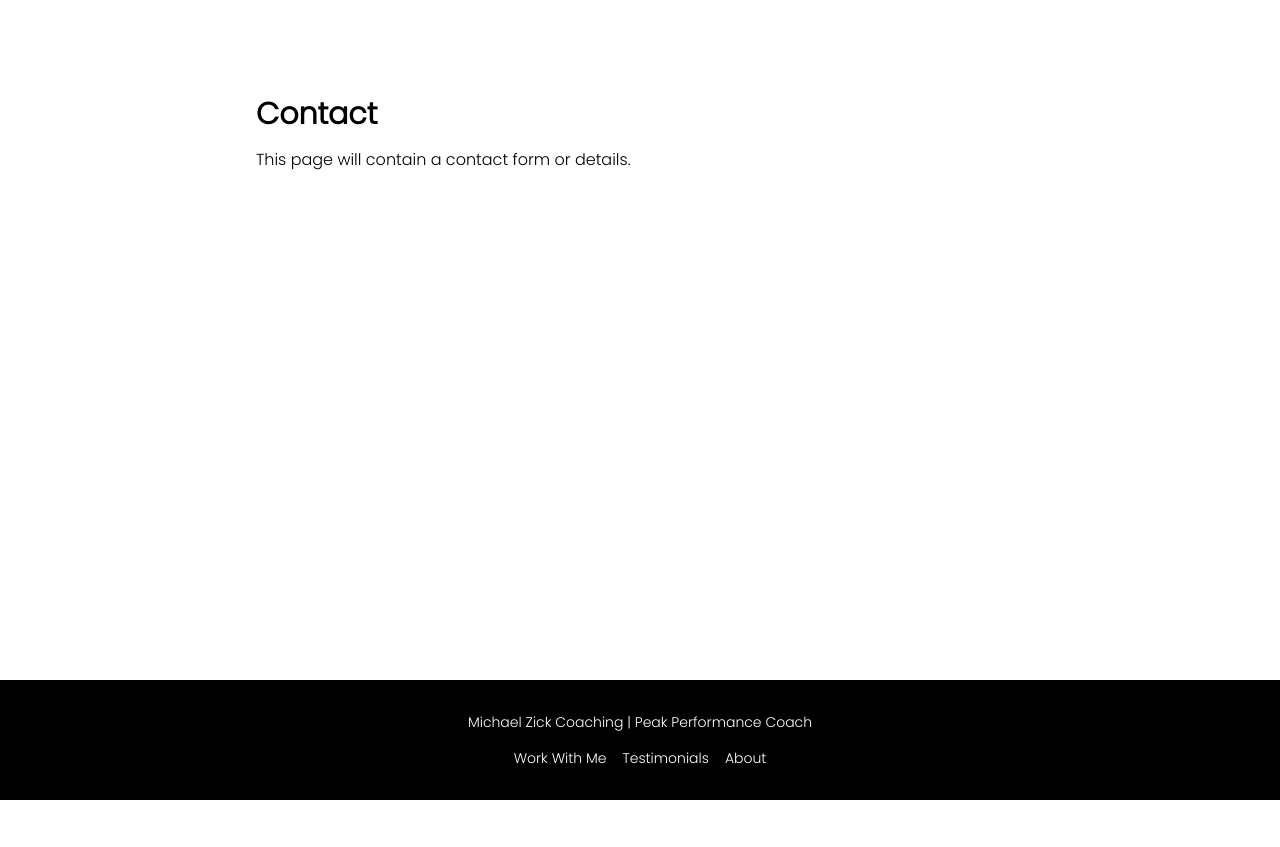
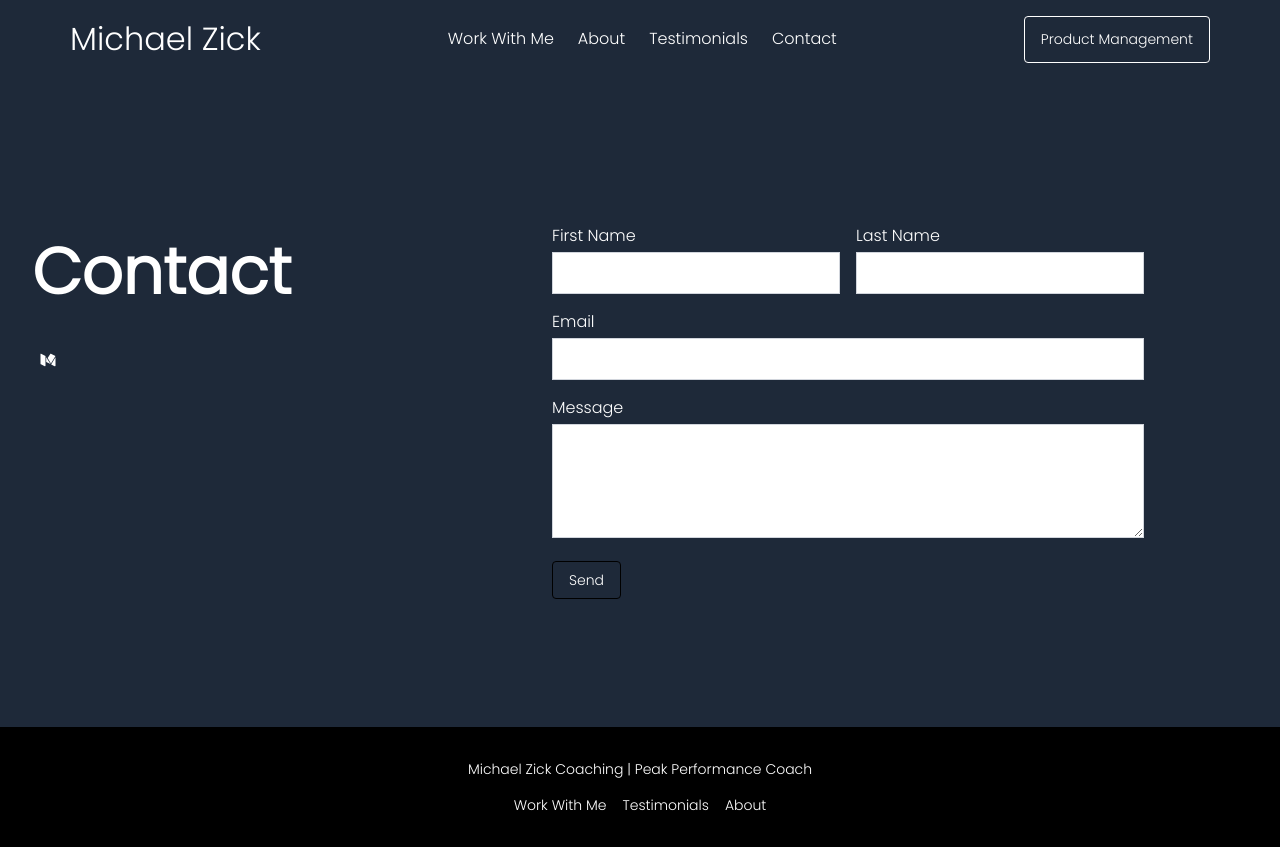
Before and after one commit to michaelzick/michaelzick.com, a Next.js app: page /contact in a window 1280 px wide. Before the commit the page ends 800 px from the top, so only its background shows below. Built offline with nearby package versions, Linux system fonts and the light colour scheme.

Commit message:
feat: add contact form

```diff
--- a/app/contact/page.tsx
+++ b/app/contact/page.tsx
@@ -1,8 +1,82 @@
 export default function Contact() {
   return (
-    <div className="max-w-3xl mx-auto py-24 space-y-4">
-      <h1 className="text-3xl font-semibold">Contact</h1>
-      <p>This page will contain a contact form or details.</p>
+    <div className="flex flex-col">
+      <section className="bg-[var(--dark-blue)] text-white px-6 md:px-8 pt-40 md:pt-56 pb-24 md:pb-32">
+        <div className="max-w-screen-xl mx-auto grid md:grid-cols-12 gap-8">
+          <div className="md:col-span-5 space-y-6">
+            <h1 className="text-[64px] font-semibold">Contact</h1>
+            <div className="flex space-x-4">
+              <a
+                href="https://michaelzick.medium.com"
+                target="_blank"
+                rel="noopener noreferrer"
+                aria-label="Medium"
+              >
+                <svg
+                  className="w-8 h-8 fill-current"
+                  viewBox="0 0 64 64"
+                  aria-hidden="true"
+                >
+                  <path d="M46.908,23.95c-0.006-0.005-0.011-0.01-0.018-0.014l-0.01-0.005l-9.05-4.525c-0.061-0.031-0.125-0.051-0.19-0.068c-0.082-0.021-0.165-0.034-0.249-0.034c-0.347,0-0.692,0.174-0.878,0.477l-5.21,8.467l6.538,10.625l9.095-14.779C46.966,24.046,46.952,23.985,46.908,23.95z M28.433,35.958L37,40.241L28.433,26.32V35.958z M38.287,40.884l7.052,3.526C46.256,44.869,47,44.548,47,43.693V26.726L38.287,40.884z M26.946,23.964l-8.839-4.419c-0.16-0.08-0.312-0.118-0.449-0.118c-0.387,0-0.659,0.299-0.659,0.802v19.083c0,0.511,0.374,1.116,0.831,1.344l7.785,3.892c0.2,0.1,0.39,0.147,0.561,0.147c0.484,0,0.823-0.374,0.823-1.003V24.051C27,24.014,26.979,23.98,26.946,23.964z" />
+                </svg>
+              </a>
+            </div>
+          </div>
+          <div className="md:col-span-6">
+            <form className="space-y-4">
+              <div className="grid md:grid-cols-2 gap-4">
+                <div>
+                  <label htmlFor="first-name" className="block mb-1">
+                    First Name
+                  </label>
+                  <input
+                    id="first-name"
+                    type="text"
+                    className="w-full border border-gray-300 p-2 text-black bg-white"
+                    required
+                  />
+                </div>
+                <div>
+                  <label htmlFor="last-name" className="block mb-1">
+                    Last Name
+                  </label>
+                  <input
+                    id="last-name"
+                    type="text"
+                    className="w-full border border-gray-300 p-2 text-black bg-white"
+                    required
+                  />
+                </div>
+              </div>
+              <div>
+                <label htmlFor="email" className="block mb-1">
+                  Email
+                </label>
+                <input
+                  id="email"
+                  type="email"
+                  className="w-full border border-gray-300 p-2 text-black bg-white"
+                  required
+                />
+              </div>
+              <div>
+                <label htmlFor="message" className="block mb-1">
+                  Message
+                </label>
+                <textarea
+                  id="message"
+                  className="w-full border border-gray-300 p-2 text-black bg-white"
+                  rows={4}
+                  required
+                ></textarea>
+              </div>
+              <button type="submit" className="btn">
+                Send
+              </button>
+            </form>
+          </div>
+        </div>
+      </section>
     </div>
   )
 }
```
